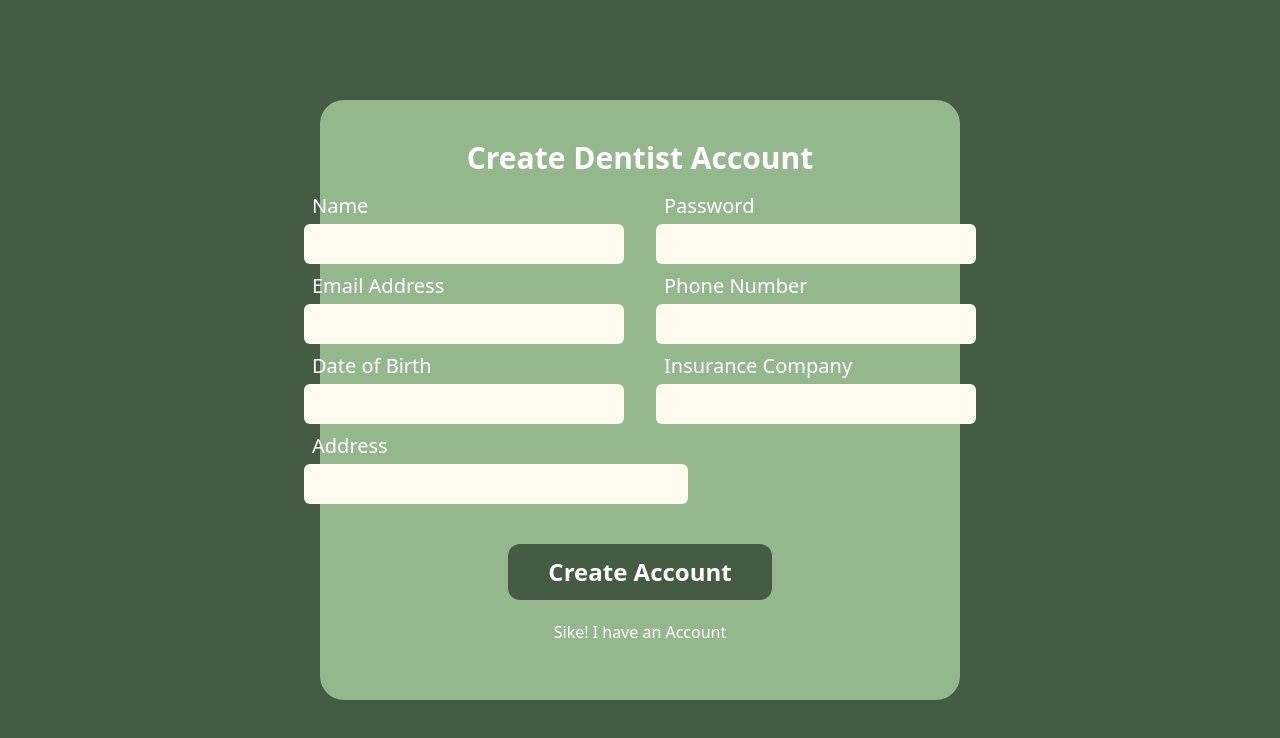
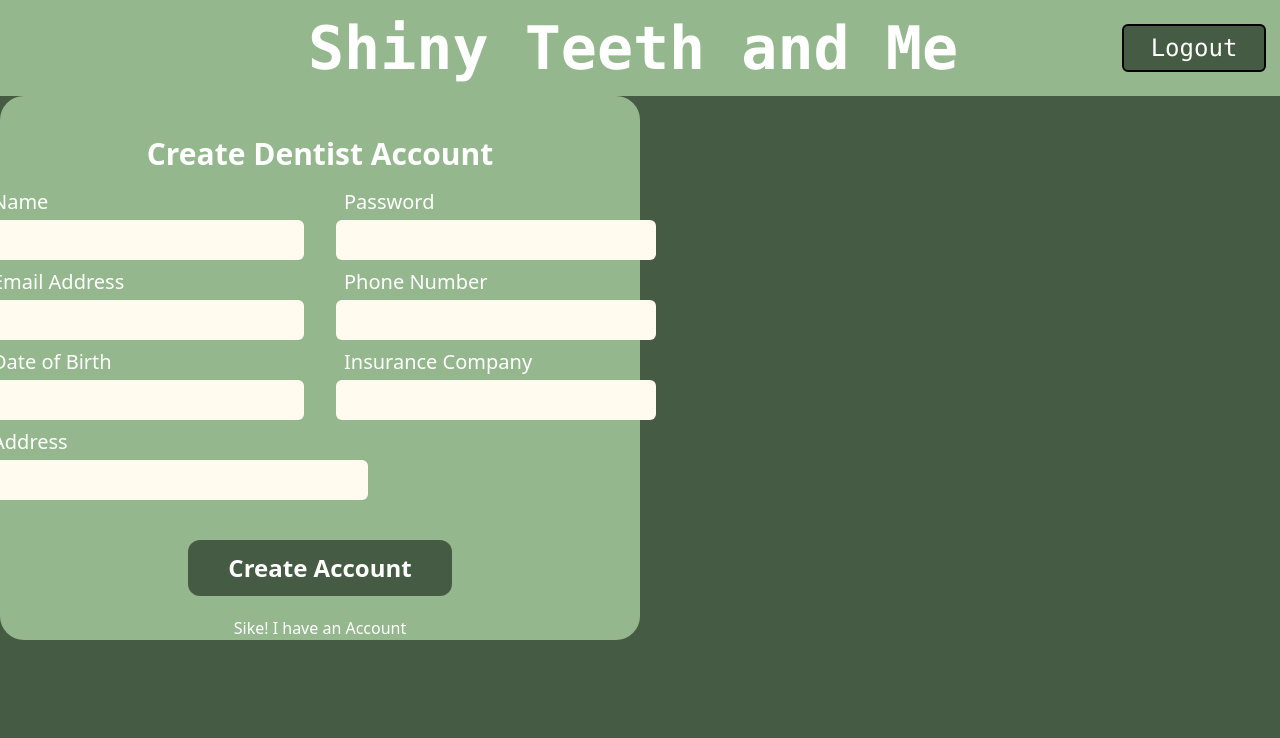
Before and after one commit to CS3560-02-4-Fall2024/group_project, a React (Vite) app in the folder frontend/: page / in a window 1280 px wide. Shown: the top 738 px of the page. Built offline with nearby package versions, Linux system fonts and the light colour scheme.

Commit message:
Sort of Completed Patient Edit Profile

```diff
--- a/frontend/src/App.jsx
+++ b/frontend/src/App.jsx
@@ -21,7 +21,7 @@ function App() {
 
   return (
     <>
-      <PatientCreateAcc />
+      <EditPatientProfile />
     </>
   )
 }
--- a/frontend/src/pages/editPatientProfile.jsx
+++ b/frontend/src/pages/editPatientProfile.jsx
@@ -1,10 +1,119 @@
+import NavBar from '../components/Navbar';
+
 function EditPatientProfile() {
 
   return (
     <>
-          <div>
-              testing
+      {/*Background*/}
+      <div class="w-[100vw] h-[100vh] bg-dg">
+        <NavBar />
+        <div class="">
+          {/*Light Green Block*/}
+          <div class="w-1/2 h-3/4 bg-g rounded-3xl flex justify-center mt-20">
+            <div class="">
+              {/*Title of Page*/}
+              <div class="text-white text-center text-3xl font-bold mt-10">
+                <p>Create Dentist Account</p>
               </div>
+              {/*1st line of inputs*/}
+              <div class="flex justify-center">
+                <div class="mx-4">
+                  {/*Name Text*/}
+                  <div class="text-white text-xl mt-4 ml-2 mb-1">
+                    Name
+                  </div>
+                  {/*Name Input Field*/}
+                  <div class="flex items-center justify-center">
+                    <input class="p-2 w-80 rounded-md bg-tan text-left"></input>
+                  </div>
+                </div>
+                <div class="mx-4">
+                  {/*Password Text*/}
+                  <div class="text-white text-xl mt-4 ml-2 mb-1">
+                    Password
+                  </div>
+                  {/*Name Input Field*/}
+                  <div class="flex items-center justify-center">
+                    <input class="p-2 w-80 rounded-md bg-tan text-left"></input>
+                  </div>
+                </div>
+              </div>
+              {/*2nd line of inputs*/}
+              <div class="flex justify-center">
+                <div class="mx-4">
+                  {/*Email Address Text*/}
+                  <div class="text-white text-xl mt-2 ml-2 mb-1">
+                    Email Address
+                  </div>
+                  {/*Email Address Input Field*/}
+                  <div class="flex items-center justify-center">
+                    <input class="p-2 w-80 rounded-md bg-tan text-left"></input>
+                  </div>
+                </div>
+                <div class="mx-4">
+                  {/*Phone Number Text*/}
+                  <div class="text-white text-xl mt-2 ml-2 mb-1">
+                    Phone Number
+                  </div>
+                  {/*Phone Number Input Field*/}
+                  <div class="flex items-center justify-center">
+                    <input class="p-2 w-80 rounded-md bg-tan text-left"></input>
+                  </div>
+                </div>
+              </div>
+              {/*3rd line of inputs*/}
+              <div class="flex">
+                <div class="mx-4">
+                  {/*Date of Birth Text*/}
+                  <div class="text-white text-xl mt-2 ml-2 mb-1">
+                    Date of Birth
+                  </div>
+                  {/*Date of Birth Input Field*/}
+                  <div class="flex items-center justify-center">
+                    <input class="p-2 w-80 rounded-md bg-tan text-left"></input>
+                  </div>
+                </div>
+                <div class="mx-4">
+                  {/*Insurance Company Text*/}
+                  <div class="text-white text-xl mt-2 ml-2 mb-1">
+                    Insurance Company
+                  </div>
+                  {/*Insurance Company Input Field*/}
+                  <div class="flex items-center justify-center">
+                    <input class="p-2 w-80 rounded-md bg-tan text-left"></input>
+                  </div>
+                </div>
+              </div>
+              {/*4th line of inputs*/}
+              <div class="flex">
+                <div class="mx-4">
+                  {/*Address Text*/}
+                  <div class="text-white text-xl mt-2 ml-2 mb-1">
+                    Address
+                  </div>
+                  {/*Address Input Field*/}
+                  <div class="flex items-center justify-center">
+                    <input class="p-2 w-96 rounded-md bg-tan text-left"></input>
+                  </div>
+                </div>
+              </div>
+              {/*Create Account Button*/}
+              <div class="flex items-center justify-center mt-10">
+                <button class="p-3 px-10 bg-dg text-white font-bold text-2xl rounded-xl hover:bg-[#587354]">
+                  Create Account
+                </button>
+              </div>
+              {/*Don't Have an Account*/}
+              <div class="flex items-center justify-center mt-5 text-white">
+                <button class="hover:text-[#587354]">
+                  <p>Sike! I have an Account</p>
+                </button>
+              </div>
+            </div>
+          </div>
+        </div>
+      </div>
+
     </>
   )
 }
--- a/frontend/src/pages/patientCreateAcc.jsx
+++ b/frontend/src/pages/patientCreateAcc.jsx
@@ -9,7 +9,7 @@ function PatientCreateAcc() {
           <div class="">
             {/*Title of Page*/}
             <div class="text-white text-center text-3xl font-bold mt-10">
-              <p>Create Dentist Account</p>
+              <p>Create Patient Account</p>
             </div>
             {/*1st line of inputs*/}
             <div class="flex justify-center">
```
Lines whose indentation alone changed are shown as unchanged.
